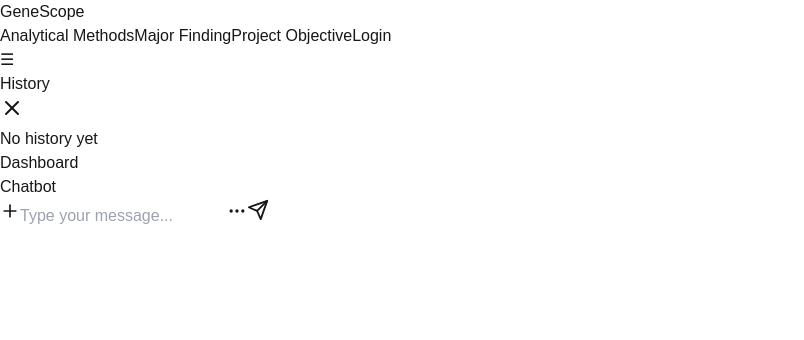
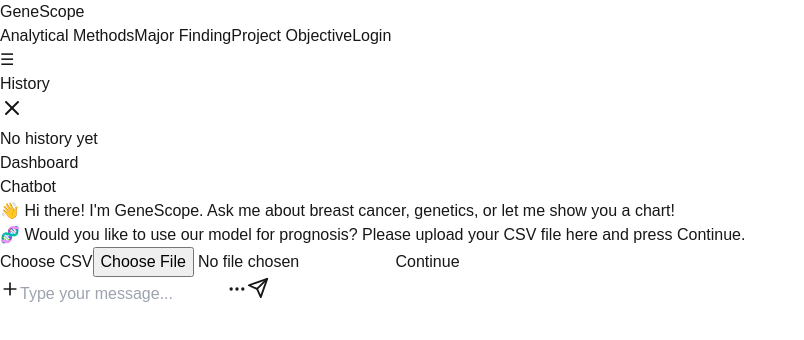
Before and after one commit to ANikfarjam/GeneScope, a Next.js app in the folder front/: page /dashboard in a window 1280 px wide. Shown: the top 340 px of the page, without its empty margins (0-804 px from the left). Built offline with nearby package versions, Linux system fonts and the light colour scheme.

Commit message:
improved on langchain efficiency + chat interface

```diff
--- a/front/src/app/api/agent/route.ts
+++ b/front/src/app/api/agent/route.ts
@@ -67,7 +67,6 @@ const isChartPrompt = async (input: string): Promise<boolean> => {
   const detectionPrompt = `
 Determine if the following user prompt is asking to generate a chart.
 Respond with only "yes" or "no".
-
 Prompt: "${input}"
 `;
 
--- a/front/src/app/components/ChatBot.tsx
+++ b/front/src/app/components/ChatBot.tsx
@@ -50,6 +50,17 @@ export default function Chatbot() {
   const [messages, setMessages] = useState<Message[]>([]);
   const [input, setInput] = useState("");
   const [loading, setLoading] = useState(false);
+
+  const [showCsvPrompt, setShowCsvPrompt] = useState(false);
+
+  useEffect(() => {
+    // First message appears immediately
+    const timer = setTimeout(() => {
+      setShowCsvPrompt(true);
+    }, 1900); // Delay long enough for Typer to finish (adjust as needed)
+
+    return () => clearTimeout(timer);
+  }, []);
   //const [user, setUser] = useState<User | null>(null);
 
   //useEffect(() => {
@@ -169,6 +180,50 @@ export default function Chatbot() {
 
       {/* Chat Messages Container */}
       <div className="flex-1 overflow-y-auto border rounded-lg p-4 bg-gray-100 space-y-3 shadow-inner">
+        <div className="flex justify-start">
+          <div className="px-4 py-2 rounded-xl rounded-tl-none text-sm max-w-[80%] bg-white text-gray-900 border border-gray-300">
+            <Typer text="👋 Hi there! I'm GeneScope. Ask me about breast cancer, genetics, or let me show you a chart!" />
+          </div>
+        </div>
+
+        {showCsvPrompt && (
+          <>
+            <div className="flex justify-start">
+              <div className="px-4 py-2 rounded-xl rounded-tl-none text-sm max-w-[80%] bg-white text-gray-900 border border-gray-300 space-y-2">
+                <Typer text="🧬 Would you like to use our model for prognosis? Please upload your CSV file here and press Continue." />
+                <div className="flex items-center space-x-3">
+                  {/* Custom File Upload */}
+                  <label className="px-3 py-1 bg-gray-200 text-gray-800 rounded cursor-pointer hover:bg-gray-300 transition">
+                    Choose CSV
+                    <input
+                      type="file"
+                      accept=".csv"
+                      onChange={(e) => {
+                        const file = e.target.files?.[0];
+                        if (file) {
+                          console.log("Uploaded file:", file.name);
+                          // Store in state if needed
+                        }
+                      }}
+                      className="hidden"
+                    />
+                  </label>
+
+                  {/* Continue Button */}
+                  <button
+                    onClick={() => {
+                      console.log("Continue button clicked");
+                    }}
+                    className="px-4 py-1 bg-blue-600 text-white rounded hover:bg-blue-700 transition"
+                  >
+                    Continue
+                  </button>
+                </div>
+              </div>
+            </div>
+          </>
+        )}
+
         {messages.map((msg, index) => (
           <div
             key={index}
@@ -177,10 +232,10 @@ export default function Chatbot() {
             }`}
           >
             <div
-              className={`px-4 py-2 rounded-xl text-sm max-w-[80%] ${
+              className={`px-4 py-2 rounded-xl   text-sm max-w-[80%] ${
                 msg.role === "user"
-                  ? "bg-blue-500 text-white"
-                  : "bg-white text-gray-900 border border-gray-300 "
+                  ? "bg-blue-500 text-white rounded-tr-none"
+                  : "bg-white rounded-tl-none text-gray-900 border border-gray-300 "
               }`}
             >
               {msg.role === "assistant" ? (
```
Lines whose indentation alone changed are shown as unchanged.
